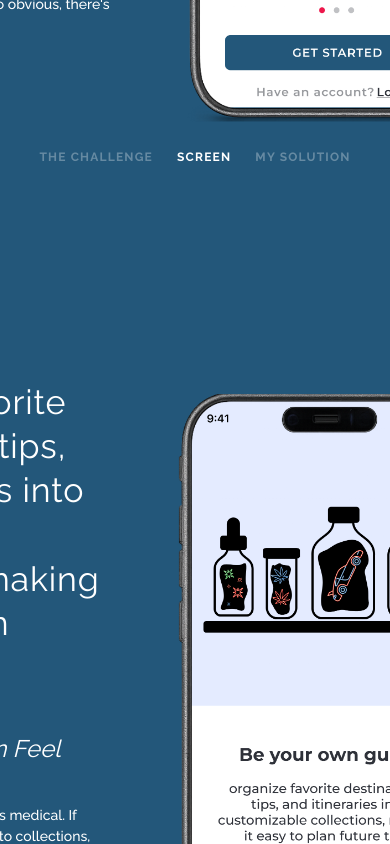
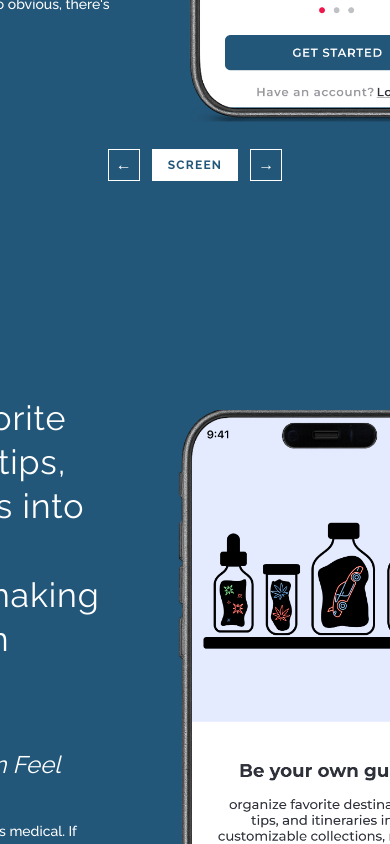
Before and after one commit to SirShabluli/portfolio, a Next.js app: page /vegas in a window 390 px wide. Shown: the part 2820-3664 px from the top of the page. Built offline with nearby package versions, Linux system fonts and the light colour scheme; a web font is replaced by a local one.

Commit message:
added better indicator

```diff
--- a/src/app/components/MobilePhoneShowcase.js
+++ b/src/app/components/MobilePhoneShowcase.js
@@ -3,18 +3,54 @@ import Image from "next/image";
 import TextBlock from "./TextBlock";
 import { useEffect, useRef, useState } from "react";
 
-function Indicator({ steps, activeStep, textColor }) {
+function Indicator({ steps, activeStep, textColor, bgColor, scrollRef }) {
+  const canGoLeft = activeStep > 0;
+  const canGoRight = activeStep < steps.length - 1;
+
+  const scrollTo = (index) => {
+    scrollRef.current?.scrollTo({
+      left: index * window.innerWidth,
+      behavior: "smooth",
+    });
+  };
+
   return (
-    <div className="flex items-center justify-center gap-6 py-4">
-      {steps.map((label, i) => (
-        <span
-          key={i}
-          className="text-xs font-bold tracking-widest uppercase transition-all duration-300"
-          style={{ color: textColor, opacity: activeStep === i ? 1 : 0.3 }}
-        >
-          {label}
-        </span>
-      ))}
+    <div className="flex items-center justify-center gap-3 py-4">
+      <button
+        onClick={() => canGoLeft && scrollTo(activeStep - 1)}
+        className="w-8 h-8 flex items-center justify-center  border transition-opacity duration-300"
+        style={{
+          color: textColor,
+          opacity: canGoLeft ? 1 : 0,
+          borderColor: textColor,
+          background: "none",
+          cursor: canGoLeft ? "pointer" : "default",
+        }}
+      >
+        ←
+      </button>
+      <span
+        className="text-xs font-bold tracking-widest uppercase px-4 py-2"
+        style={{
+          backgroundColor: textColor,
+          color: bgColor,
+        }}
+      >
+        {steps[activeStep]}
+      </span>
+      <button
+        onClick={() => canGoRight && scrollTo(activeStep + 1)}
+        className="w-8 h-8 flex items-center justify-center border transition-opacity duration-300"
+        style={{
+          color: textColor,
+          opacity: canGoRight ? 1 : 0,
+          borderColor: textColor,
+          background: "none",
+          cursor: canGoRight ? "pointer" : "default",
+        }}
+      >
+        →
+      </button>
     </div>
   );
 }
@@ -25,7 +61,7 @@ export default function MobilePhoneShowcase({
   textColor = "#ffffff",
 }) {
   const scrollRef = useRef(null);
-  const [activeStep, setActiveStep] = useState(0);
+  const [activeStep, setActiveStep] = useState(1);
 
   const steps = [section.challenge.label, "screen", section.solution.label];
 
@@ -34,7 +70,6 @@ export default function MobilePhoneShowcase({
 
     // Start at the screen (index 1 = middle)
     el.scrollLeft = window.innerWidth;
-    setActiveStep(1);
 
     const handleScroll = () => {
       const step = Math.round(el.scrollLeft / window.innerWidth);
@@ -104,7 +139,13 @@ export default function MobilePhoneShowcase({
         </div>
       </div>
 
-      <Indicator steps={steps} activeStep={activeStep} textColor={textColor} />
+      <Indicator
+        steps={steps}
+        activeStep={activeStep}
+        textColor={textColor}
+        bgColor={bgColor}
+        scrollRef={scrollRef}
+      />
     </div>
   );
 }
```
